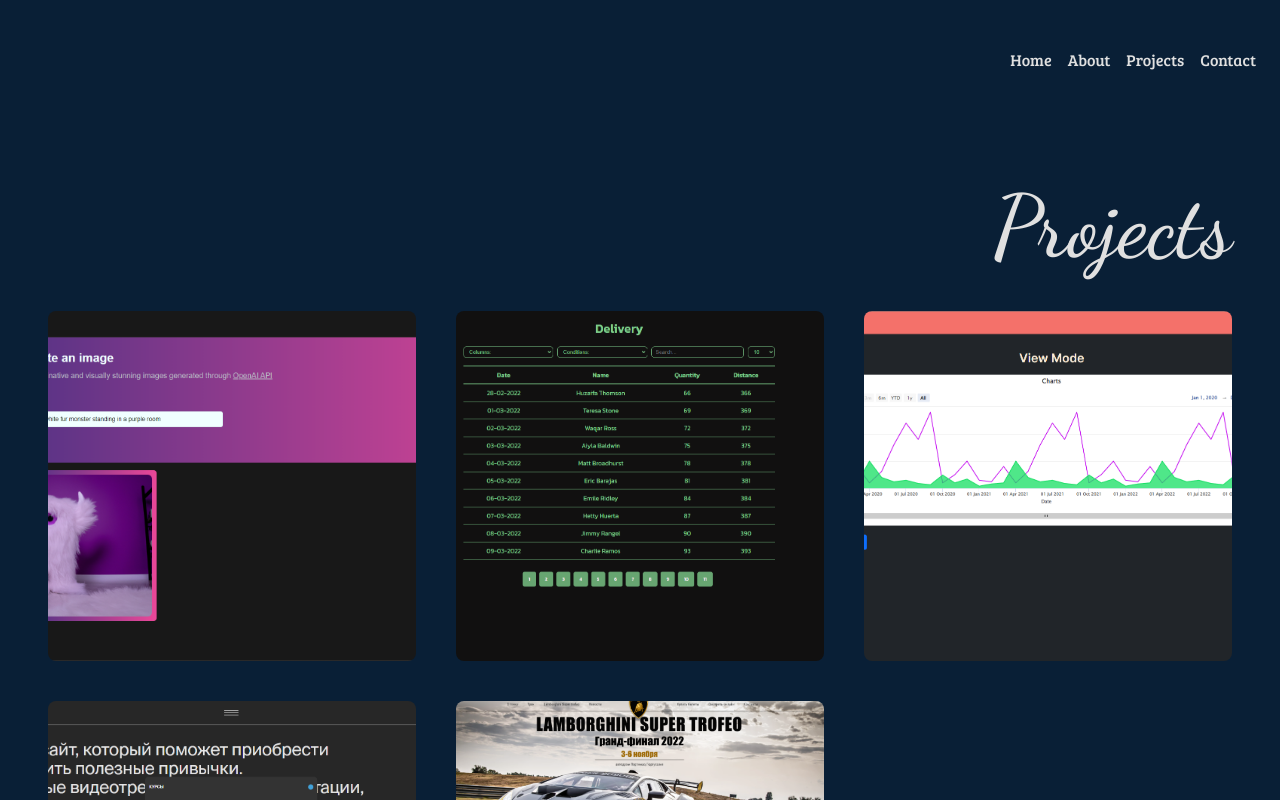
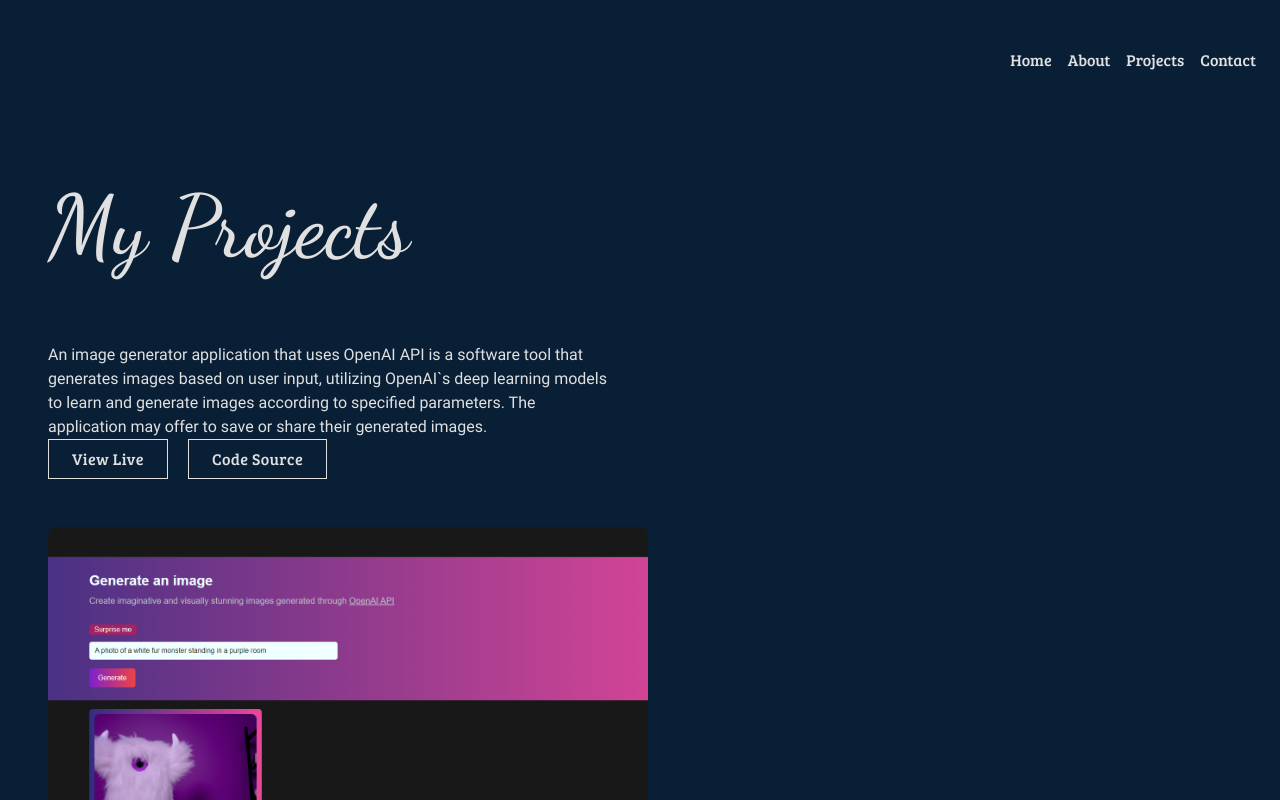
Before and after one commit to stpkkk/Next.js-stpkkk-portfolio, a Next.js app: page /projects in a window 1280 px wide. Shown: the top 800 px of the page. Built offline with nearby package versions, Linux system fonts and the light colour scheme.

Commit message:
ProjectPage update

```diff
--- a/app/about/page.tsx
+++ b/app/about/page.tsx
@@ -34,7 +34,7 @@ const AboutPage: React.FC = () => {
         <Skills />
       </div>
       <div className="basis-[700px] sm:p-4">
-        <h1 className="head_text sm:text-center">About Me</h1>
+        <h1 className="head_text">About Me</h1>
         <ul className="flex flex-col gap-y-4 font-bree">
           {getParagraphs.map(paragraph => (
             <li key={paragraph.id}>{paragraph.text}</li>
--- a/app/projects/page.tsx
+++ b/app/projects/page.tsx
@@ -1,8 +1,17 @@
-import { Projects } from "@components/Projects";
 import React from "react";
+import { getProjectCards } from "@data/project";
+import { ProjectCard } from "@components/ProjectCard";
 
 const ProjectPage: React.FC = () => {
-  return <Projects />;
+  return (
+    <div className="container mx-auto flex flex-col sm:gap-0">
+      <h1 className="head_text">My Projects</h1>
+      <ul className="flex gap-20 flex-col sm:gap-4">
+        {getProjectCards.map((card, index) => (
+          <ProjectCard key={index} card={{ ...card }} index={index} />
+        ))}
+      </ul>
+    </div>
+  );
 };
-
 export default ProjectPage;
--- a/components/ProjectCard.tsx
+++ b/components/ProjectCard.tsx
@@ -1,52 +1,35 @@
-"use client";
-
-import React, { useState } from "react";
+import React from "react";
 import { ProjectCardProps } from "@models/card";
 import Image from "next/image";
 
-interface ShowContent {
-  [key: number]: boolean;
-}
-
 export const ProjectCard: React.FC<ProjectCardProps> = ({ card, index }) => {
-  const [showContent, setShowContent] = useState<ShowContent>({});
-
-  const handleMouseEnter = (index: number) => {
-    setShowContent(prev => ({ ...prev, [index]: true }));
-  };
-
-  const handleMouseLeave = (index: number) => {
-    setShowContent(prev => ({ ...prev, [index]: false }));
-  };
-
   return (
-    <li
-      className="relative h-[350px] "
-      onMouseEnter={() => handleMouseEnter(index)}
-      onMouseLeave={() => handleMouseLeave(index)}
-    >
-      <Image
-        src={card.image}
-        alt="Project Image"
-        width={565}
-        height={350}
-        className="object-cover h-full rounded-lg"
-      />
-      {showContent[index] && (
-        <div className="flex flex-col p-[20px] absolute bottom-0 left-0 right-0 bg-[#ffffff10] bg-opacity-80 transition-opacity duration-300 h-full w-full rounded-lg backdrop-blur-[12px]">
-          <div className="flex flex-col h-full">
-            <div className="text-[16px] sm:text-[14px]">{card.description}</div>
-            <div className="flex gap-5 ml-auto mt-auto mb-4 mr-4">
-              <a className="btn-link" href={card.liveLink} target="_blank">
-                View Live
-              </a>
-              <a className="btn-link" href={card.codeLink} target="_blank">
-                Code Source
-              </a>
-            </div>
+    <li className="flex justify-between flex-row flex-wrap sm:gap-4 sm:flex-col-reverse">
+      <div className="flex flex-col basis-1/2 text-[16px] sm:text-[14px] p-8 pl-0 sm:p-4 sm:gap-6">
+        <div>{card.description}</div>
+        <div className="flex_start gap-5 mt-auto mb-4 mr-4">
+          <a href={card.liveLink} target="_blank" rel="noopener noreferrer">
+            <div className="btn btn-border-drawing">View Live</div>
+          </a>
+          <a href={card.codeLink} target="_blank" rel="noopener noreferrer">
+            <div className="btn btn-border-drawing">Code Source</div>
+          </a>
+        </div>
+      </div>
+      <div className="relative h-[400px]">
+        <div className="transition-transform duration-700 h-[400px]">
+          <div className="relative w-full h-full overflow-hidden rounded-lg">
+            <Image
+              src={card.image}
+              alt="Project Image"
+              width={600}
+              height={400}
+              className="object-cover h-full rounded-lg hover:scale-110 transition-transform duration-700"
+            />
           </div>
         </div>
-      )}
+      </div>
+      <div className="line mt-20" />
     </li>
   );
 };
--- a/components/Projects.tsx
+++ /dev/null
@@ -1,16 +0,0 @@
-import React from "react";
-import { ProjectCard } from "./ProjectCard";
-import { getProjectCards } from "@data/project";
-
-export const Projects: React.FC = () => {
-  return (
-    <div className="container mx-auto flex flex-col">
-      <h1 className="head_text flex_end">Projects</h1>
-      <ul className="grid grid-flow-col grid-rows-2 gap-10 w-full sm:gap-5">
-        {getProjectCards.map((card, index) => (
-          <ProjectCard key={index} card={{ ...card }} index={index} />
-        ))}
-      </ul>
-    </div>
-  );
-};
--- a/components/Skills.tsx
+++ b/components/Skills.tsx
@@ -34,7 +34,7 @@ const skillList: ISkill[] = [
 export const Skills: React.FC = () => {
   return (
     <div className="p-4">
-      <ul className="flex flex-wrap items-center justify-center mx-auto gap-[20px] after:empty:flex-1">
+      <ul className="flex_center flex-wrap mx-auto gap-[20px] after:empty:flex-1">
         {skillList.map(({ id, Icon }) => (
           <li key={id} className="rounded-full text-black">
             <Icon size={40} />
--- a/styles/globals.css
+++ b/styles/globals.css
@@ -35,33 +35,70 @@
   font-weight: 400;
 }
 
-.gradient {
-  height: fit-content;
-  z-index: 3;
-  width: 100%;
-  max-width: 640px;
-  background-image: radial-gradient(
-      at 27% 37%,
-      hsla(215, 98%, 61%, 1) 0px,
-      transparent 0%
-    ),
-    radial-gradient(at 97% 21%, hsla(125, 98%, 72%, 1) 0px, transparent 50%),
-    radial-gradient(at 52% 99%, hsla(354, 98%, 61%, 1) 0px, transparent 50%),
-    radial-gradient(at 10% 29%, hsla(256, 96%, 67%, 1) 0px, transparent 50%),
-    radial-gradient(at 97% 96%, hsla(38, 60%, 74%, 1) 0px, transparent 50%),
-    radial-gradient(at 33% 50%, hsla(222, 67%, 73%, 1) 0px, transparent 50%),
-    radial-gradient(at 79% 53%, hsla(343, 68%, 79%, 1) 0px, transparent 50%);
+body {
+  @apply bg-background;
+}
+
+/* Custom Button */
+
+.btn {
+  @apply bg-transparent border-none cursor-pointer font-bree px-6 py-2 tracking-wide outline-none;
+}
+
+.btn:focus {
+  @apply outline-dotted outline-blue-500;
+}
+
+.btn-border-drawing {
+  box-shadow: inset 0 0 0 1px #e0e0e0;
+  color: #e0e0e0;
+  transition: color 0.15s 0.15s, border-color 0.15s, width 0.15s, height 0.15s;
+  position: relative;
+}
+
+.btn-border-drawing::before,
+.btn-border-drawing::after {
+  border: 0 solid transparent;
+  box-sizing: border-box;
+  content: "";
+  pointer-events: none;
   position: absolute;
-  content: "";
+  width: 0;
+  height: 0;
+}
+
+.btn-border-drawing::before {
+  border-bottom-width: 1px;
+  border-right-width: 1px;
+  bottom: 0;
+  right: 0;
+}
+
+.btn-border-drawing::after {
+  border-top-width: 1px;
+  border-left-width: 1px;
+  top: 0;
+  left: 0;
+}
+
+.btn-border-drawing:hover {
+  color: #e4c341;
+}
+
+.btn-border-drawing:hover::before,
+.btn-border-drawing:hover::after {
+  border-color: #e4c341;
+  transition: border-color 0s, width 0.15s, height 0.15s;
   width: 100%;
   height: 100%;
-  filter: blur(100px) saturate(150%);
-  top: 80px;
-  opacity: 0.15;
 }
 
-body {
-  @apply bg-background;
+.btn-border-drawing:hover::before {
+  transition-delay: 0s, 0s, 0.15s;
+}
+
+.btn-border-drawing:hover::after {
+  transition-delay: 0s, 0.15s, 0s;
 }
 
 /* Tailwind Styles */
@@ -71,30 +108,30 @@ body {
 }
 
 .head_text {
-  @apply text-[87px] leading-none font-dancingScript mb-10 sm:mb-4 sm:text-[32px] sm:leading-10;
+  @apply text-[87px] leading-none font-dancingScript mb-10 sm:mb-4 sm:text-[36px] sm:leading-10 sm:text-center;
 }
 
 .desc {
   @apply mt-5 text-lg text-gray-600 sm:text-xl max-w-2xl;
 }
 
-.glassmorphism {
-  @apply rounded-xl border border-gray-200 bg-white/20 shadow-[inset_10px_-50px_94px_0_rgb(199,199,199,0.2)] backdrop-blur p-5;
+.line {
+  @apply border border-t-0 border-b-primary opacity-10 w-full;
 }
 
 /* FLex */
 .flex_center {
   @apply flex justify-center items-center;
-} /* ! */
+}
 
 .flex_start {
   @apply flex justify-start items-start;
-} /* ! */
+}
 
 .flex_end {
   @apply flex justify-end items-center;
-} /* ! */
+}
 
 .flex_between {
   @apply flex justify-between items-center flex-wrap;
-} /* ! */
+}
```
Also changed, not shown: public/assets/images/project-banner.jpg (added).
